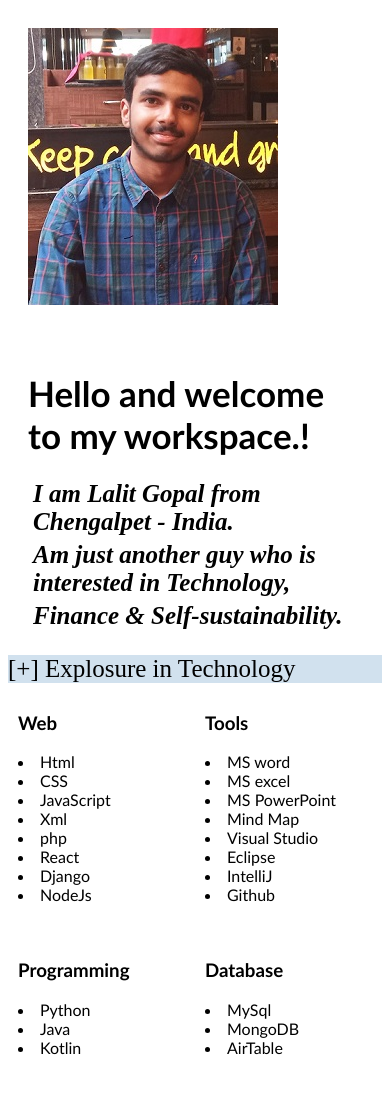
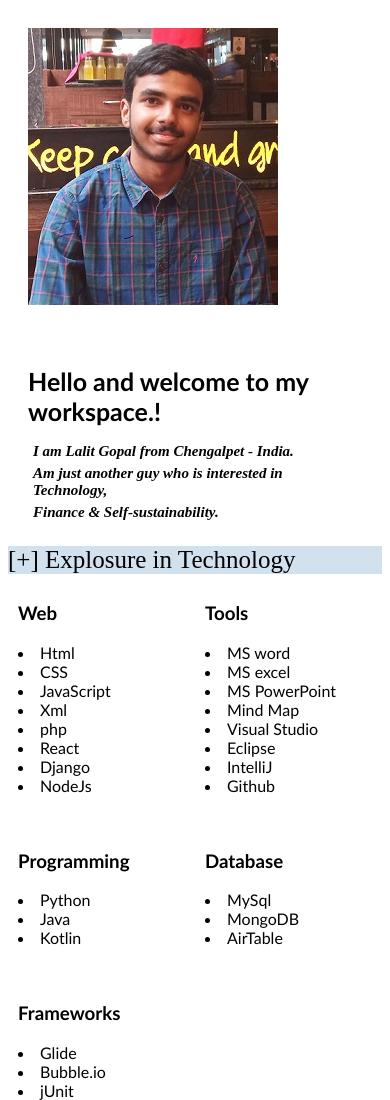
Before and after one commit to vsanjai/vsanjai.github.io, a plain HTML site: page index.html in a window 390 px wide. Shown: the top 1100 px of the page. Drawn offline with Linux system fonts and the light colour scheme.

Commit message:
added media query

```diff
--- a/css/style.css
+++ b/css/style.css
@@ -54,3 +54,12 @@ ul {
     font-family: 'Trebuchet MS', 'Lucida Sans Unicode', 'Lucida Grande', 'Lucida Sans', Arial, sans-serif;
     justify-content: center;
 }
+
+@media (max-width:500px) {
+    p {
+        font-size: 15px;
+    }
+    h1 {
+        font-size: 25px;
+    }
+}
```
